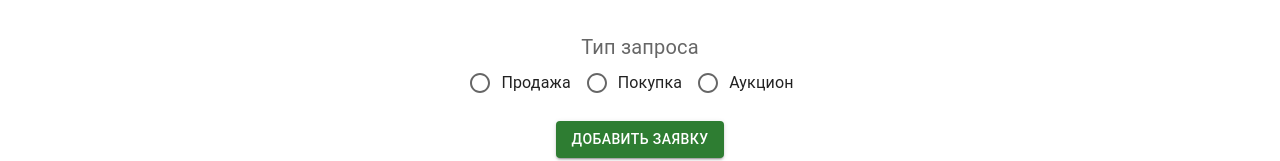
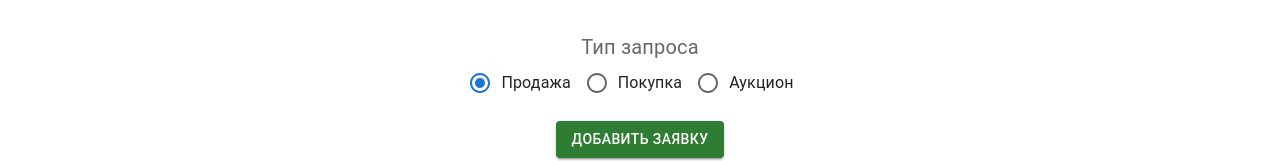
Before and after one commit to CheellDragon/task_bb_front, a React (Create React App) app: page /create in a window 1280 px wide. Shown: the part 2856-3017 px from the top of the page. Built offline with nearby package versions, Linux system fonts and the light colour scheme; sample sign-in values are in the browser's storage.

Commit message:
отправка запроса на создание заявки

```diff
--- a/src/components/Create/Create.jsx
+++ b/src/components/Create/Create.jsx
@@ -1,7 +1,7 @@
 import { Box, TextField, Typography, RadioGroup, FormControlLabel, Radio, FormLabel, Button } from '@mui/material';
 import './Create.css'
 
-const Create = () => {
+const Create = ({submitFormHandler,emailHandler,typeHandler,fioHandler,phoneHandler}) => {
     return (
         <div className='form'>
             <div className="formContainer">
@@ -12,33 +12,37 @@ const Create = () => {
                     label="Номер Телефона"
                     defaultValue=""
                     sx={{mb: 2.2}}
+                    onChange={phoneHandler}
                     />
                     <TextField
                     id="filled-required"
                     label="ФИО"
                     defaultValue=""
                     sx={{mb: 2.2}}
+                    onChange={fioHandler}
                     />
                     <TextField
                     id="filled-required"
                     label="электронная почта"
                     defaultValue=""
                     sx={{mb: 2.2}}
+                    onChange={emailHandler}
                     />
                 </Box>
                 <FormLabel id="demo-controlled-radio-buttons-group" sx={{ fontSize: "20px" }}>Тип запроса</FormLabel>
                 <RadioGroup
                     row
                     aria-labelledby="demo-radio-buttons-group-label"
-                    defaultValue="female"
+                    defaultValue="Продажа"
                     name="radio-buttons-group"
                     sx={{mb: 2.2}}
+                    onChange={typeHandler}
                 >
                     <FormControlLabel value="Продажа" control={<Radio />} label="Продажа" />
                     <FormControlLabel value="Покупка" control={<Radio />} label="Покупка" />
                     <FormControlLabel value="Аукцион" control={<Radio />} label="Аукцион" />
                 </RadioGroup>
-                <Button color="success" variant="contained">Добавить Заявку</Button>
+                <Button onClick={submitFormHandler} color="success" variant="contained">Добавить Заявку</Button>
             </div>
         </div>
     )
--- a/src/containers/AuthorizationContainer/AuthorizationContainer.jsx
+++ b/src/containers/AuthorizationContainer/AuthorizationContainer.jsx
@@ -4,7 +4,7 @@ import { useState } from "react";
 import { loginUser } from "../../store/services/usersSlice";
 import { useNavigate } from "react-router-dom";
 
-const AuthorizationContainer = ({user}) => {
+const AuthorizationContainer = () => {
     const [state,setState] = useState({
         phone: '',
         password: '',
--- a/src/containers/CreateContainer/CreateContainer.jsx
+++ b/src/containers/CreateContainer/CreateContainer.jsx
@@ -1,8 +1,64 @@
 import Create from '../../components/Create/Create';
+import { useDispatch } from "react-redux";
+import { useState } from "react";
+import { useNavigate } from "react-router-dom";
+import { createRequest } from '../../store/services/requestsSlice';
 
 const CreateContainer = () => {
+    const [state,setState] = useState({
+        phone: '',
+        fio: '',
+        email: '',
+        type: 'Sale',
+    });
+    const navigate = useNavigate();
+    const dispatch = useDispatch();
+
+    const submitFormHandler = e => {
+        e.preventDefault();
+        dispatch(createRequest({
+            userData: {...state},
+            navigate
+        }))
+    };
+    const fioHandler = (e) => {
+        setState({
+            ...state,
+            fio: e.target.value,
+        })
+    };
+    const emailHandler = (e) => {
+        setState({
+            ...state,
+            email: e.target.value,
+        })
+    };
+    const typeHandler = (e) => {
+        let type = "Sale";
+        if(e.target.value === "Покупка") {
+            type = "Buy"
+        } else if(e.target.value === "Аукцион") {
+            type = "Auction"
+        }
+        setState({
+            ...state,
+            type,
+        })
+    };
+    const phoneHandler = (e) => {
+        setState({
+            ...state,
+            phone: e.target.value,
+        })
+    };
     return (
-        <Create/>
+        <Create
+            submitFormHandler={submitFormHandler}
+            emailHandler={emailHandler}
+            typeHandler={typeHandler}
+            fioHandler={fioHandler}
+            phoneHandler={phoneHandler}
+        />
     )
 };
 
--- a/src/store/services/requestsSlice.js
+++ b/src/store/services/requestsSlice.js
@@ -1,5 +1,5 @@
 import {createSlice, createAsyncThunk} from "@reduxjs/toolkit";
-// import axios from "../../axios/api";
+import axios from "../../axios/api";
 
 const initialState = {
     requests: [],
@@ -7,9 +7,21 @@ const initialState = {
 };
 
 export const createRequest = createAsyncThunk(
-    'photos/create',
-    async(payload) => {
-        return null;
+    'requests/create',
+    async (payload, thunkApi) => {
+        let body = new FormData();
+        body.append('fio',payload.userData.fio);
+        body.append('phoneNumber',payload.userData.phone);
+        body.append('email',payload.userData.email);
+        body.append('type',payload.userData.type);
+        try {
+            await axios.post('http://localhost:5136/Request/AddRequest', body);
+            payload.navigate('/status/Заявка успешно создана');
+            return null;
+        } catch (e) {
+            payload.navigate('/status/' + e.message);
+            return null;
+        }
     }
 )
 const requestsSlice = createSlice({
@@ -17,8 +29,7 @@ const requestsSlice = createSlice({
     initialState,
     reducers: {
     },
-    extraReducers: {
-    }
+    extraReducers:  {}
 })
 export const {modalShow, modalClose} = requestsSlice.actions;
 export default requestsSlice.reducer;
```
